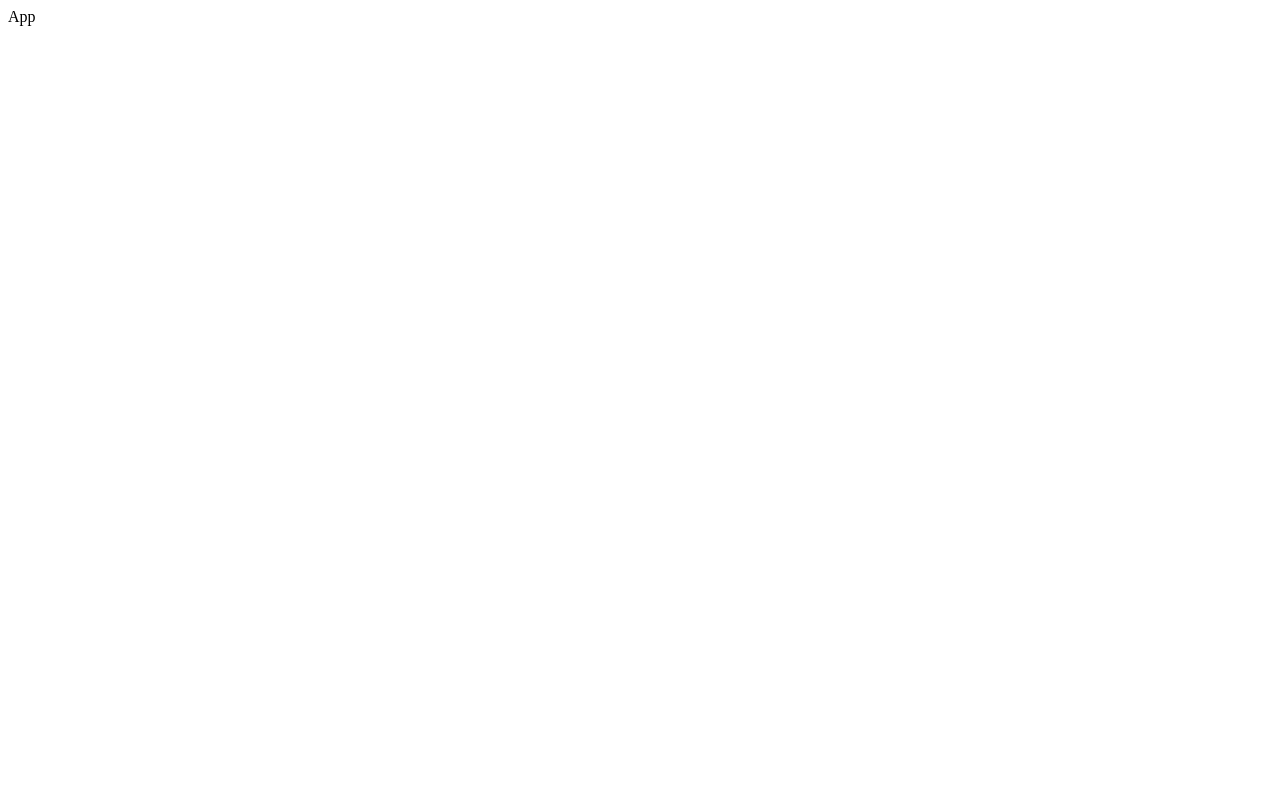
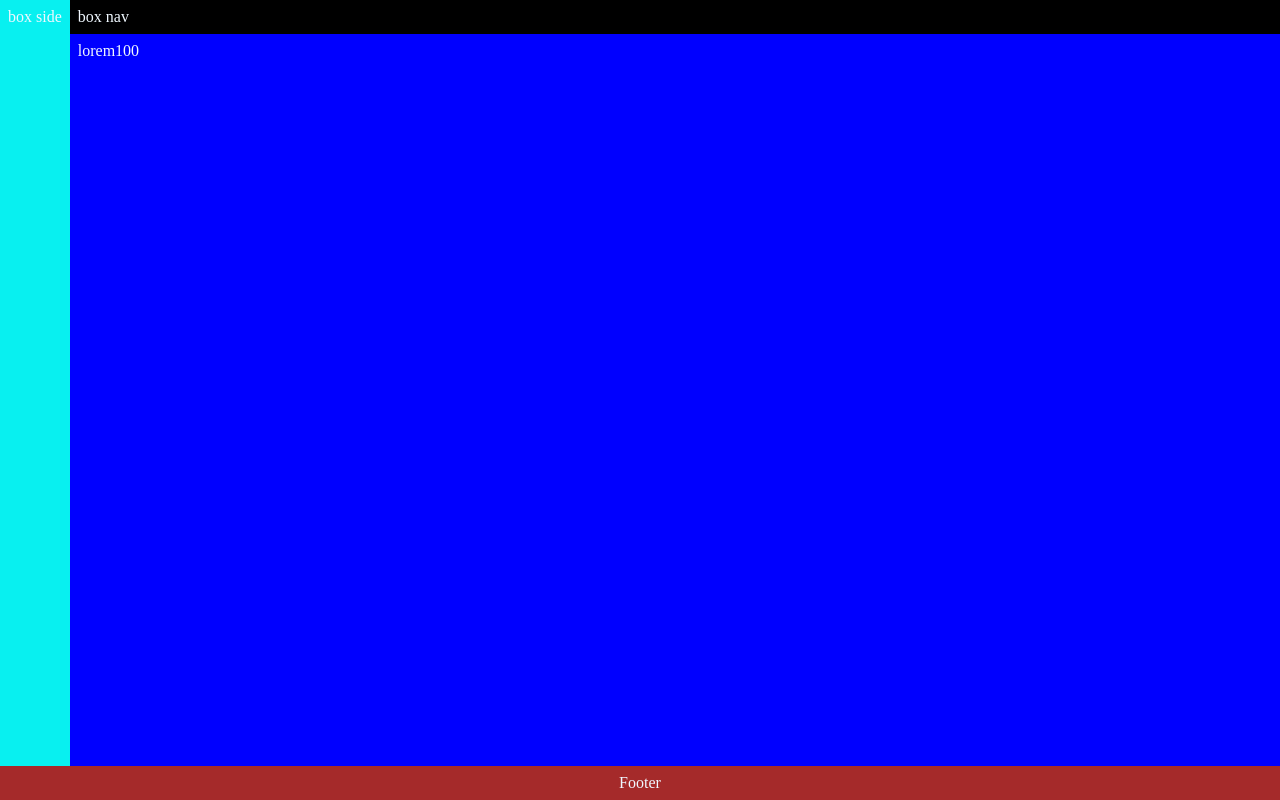
Before and after one commit to HEKNOWSME/MERN, a React (Vite) app in the folder videoApp/: page / in a window 1280 px wide. Built offline with nearby package versions, Linux system fonts and the light colour scheme.

Commit message:
making layout for project

```diff
--- a/videoApp/src/App.css
+++ b/videoApp/src/App.css
@@ -0,0 +1,45 @@
+* {
+   margin: 0;
+   padding: 0;
+   box-sizing: border-box;
+}
+.grid {
+   min-height: 100vh;
+   background-color: bisque;
+   display: grid;
+   grid-template-columns: auto 1fr;
+   grid-template-rows: auto 1fr auto;
+   grid-template-areas:
+   "sidebar nav"
+   "sidebar main"
+   "footer footer";
+   color: aliceblue;
+}
+.side-bar {
+   max-height: 100vh;
+   background-color:rgb(8, 240, 240);
+   grid-area: sidebar;
+   position: sticky;
+   top: 0;
+}
+.nav-bar {
+   background-color: black;
+   grid-area: nav;
+   position: sticky;
+   top: 0;
+}
+.main {
+   background-color: blue;
+   grid-area: main;
+}
+.footer {
+   background-color: brown;
+   grid-area: footer;
+   position: sticky;
+   bottom: 0;
+   text-align: center;
+}
+
+.main , .side-bar, .nav-bar, .footer {
+   padding: .5rem;
+}
--- a/videoApp/src/App.tsx
+++ b/videoApp/src/App.tsx
@@ -1,7 +1,12 @@
 const App = () => {
-  return (
-    <div>App</div>
-  )
-}
+	return (
+		<div className="container grid">
+			<aside className="side-bar">box side</aside>
+			<nav className="nav-bar">box nav</nav>
+      <main className="main">lorem100 </main>
+      <footer className="footer">Footer</footer>
+		</div>
+	);
+};
 
-export default App
+export default App;
--- a/videoApp/src/main.tsx
+++ b/videoApp/src/main.tsx
@@ -1,6 +1,6 @@
 import { StrictMode } from 'react';
 import { createRoot } from 'react-dom/client';
-import './index.css'
+import './App.css'
 import App from './App.tsx'
 
 createRoot(document.getElementById('root')!).render(
```
